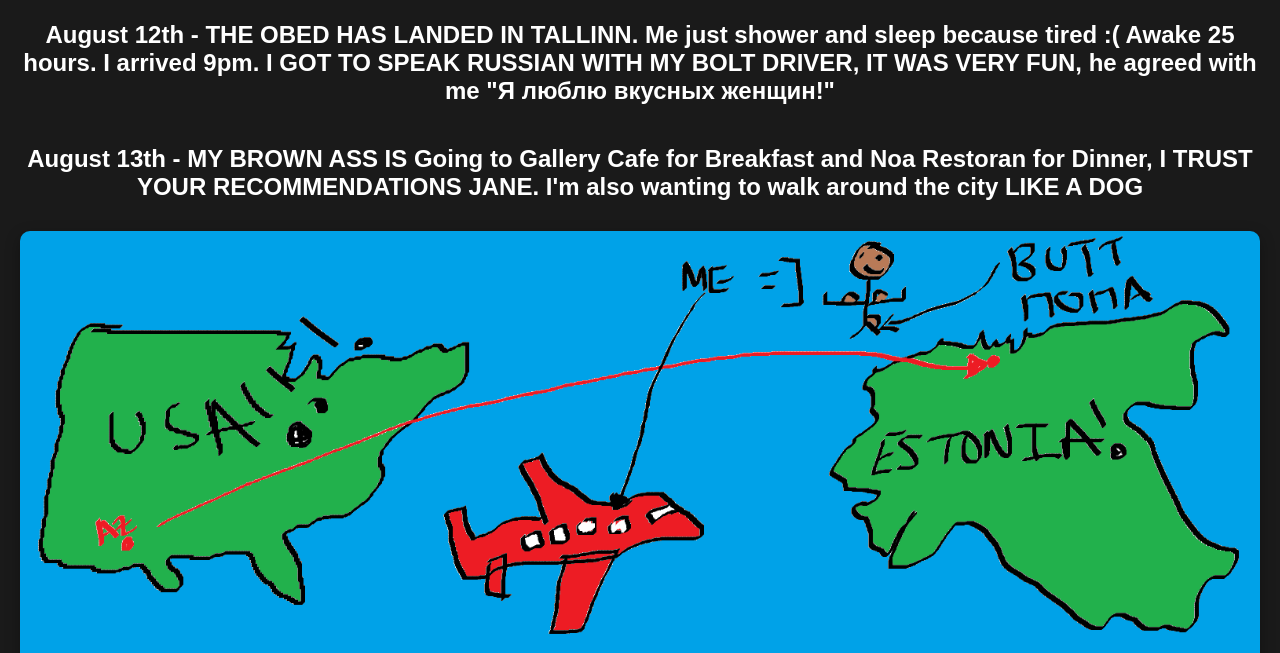
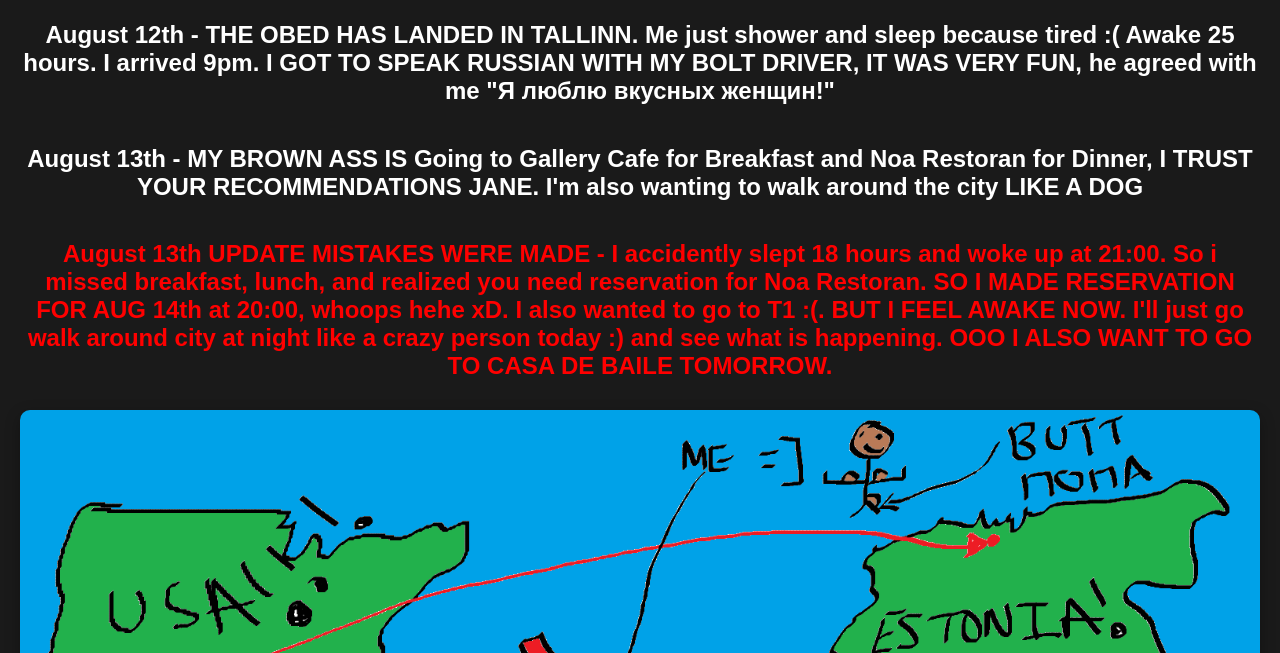
Before and after one commit to Obed-Miranda/Obed-Miranda.github.io, a plain HTML site: page Vacations.html in a window 1280 px wide. Shown: the part 147-800 px from the top of the page. Drawn offline with Linux system fonts and the light colour scheme; no server answers.

Commit message:
Update Vacations.html

```diff
--- a/Vacations.html
+++ b/Vacations.html
@@ -3,7 +3,7 @@
 <head>
     <meta charset="UTF-8">
     <meta name="viewport" content="width=device-width, initial-scale=1.0">
-    <title>Home</title>
+    <title>Vacations</title>
     <link rel="icon" href="photos/rose.png" type="image/png">
     <style>
         body {
@@ -225,6 +225,10 @@
 
         <h2>August 13th - MY BROWN ASS IS Going to Gallery Cafe for Breakfast and Noa Restoran for Dinner, I TRUST YOUR RECOMMENDATIONS JANE.
           I'm also wanting to walk around the city LIKE A DOG</h2>
+        <h2 style="color: red;">August 13th UPDATE MISTAKES WERE MADE - I accidently slept 18 hours and woke up at 21:00. So i missed breakfast, lunch, and realized you need
+            reservation for Noa Restoran. SO I MADE RESERVATION FOR AUG 14th at 20:00, whoops hehe xD. I also wanted to go to T1 :(. BUT I FEEL AWAKE NOW.
+            I'll just go walk around city at night like a crazy person today :) and see what is happening. OOO I ALSO WANT TO GO TO CASA DE BAILE TOMORROW.</h2>
+
 
         <img src="photos/masterpiece.png" alt="Map">
         <img src="photos/Hotel.png" alt="Hotel">
```
